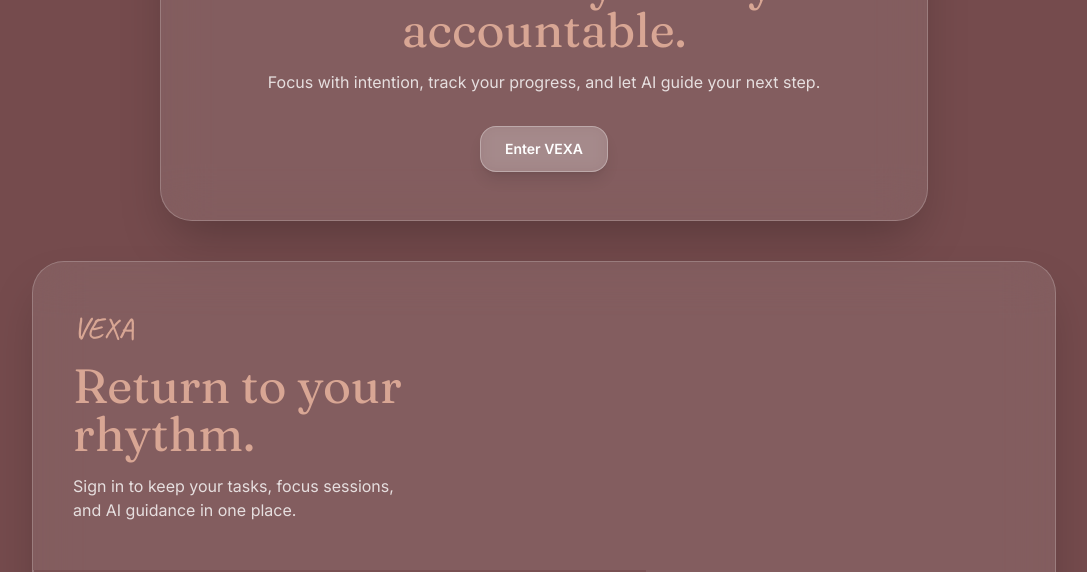
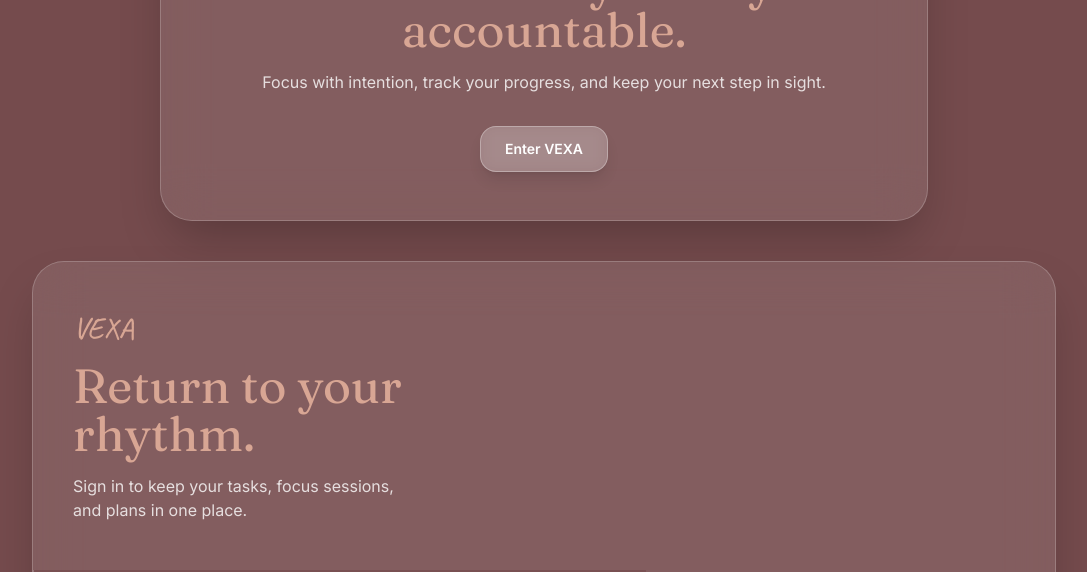
Before and after one commit to veda-pacharla060810/vexa, a React (Vite) app: page / in a window 1280 px wide. Both pictures are taken after a click on the button "Enter VEXA". Shown: the part 179-751 px from the top of the page, without its empty margins (96-1183 px from the left). Built offline with nearby package versions, Linux system fonts and the light colour scheme; no server answers; the HTML template or start-up script is replaced by a standard one.

Commit message:
Remove AI branding from user-facing text

```diff
--- a/src/App.tsx
+++ b/src/App.tsx
@@ -35,7 +35,7 @@ function AppContent() {
           <div className="font-hand text-4xl text-[#D8A694]">VEXA</div>
           <h1 className="mt-4 font-serif text-4xl leading-tight sm:text-5xl">A calmer way to stay accountable.</h1>
           <p className="mt-4 max-w-xl font-sans text-base text-white/80">
-            Focus with intention, track your progress, and let AI guide your next step.
+            Focus with intention, track your progress, and keep your next step in sight.
           </p>
 
           <button
--- a/src/pages/AuthPage.tsx
+++ b/src/pages/AuthPage.tsx
@@ -57,7 +57,7 @@ function AuthPage({ onAuthenticated }: AuthPageProps) {
           </h1>
           <p className="mt-4 max-w-md font-sans text-sm text-white/80 sm:text-base">
             {mode === 'login'
-              ? 'Sign in to keep your tasks, focus sessions, and AI guidance in one place.'
+              ? 'Sign in to keep your tasks, focus sessions, and plans in one place.'
               : 'Start with a simple account and bring your plans into focus.'}
           </p>
         </div>
--- a/src/pages/Dashboard.tsx
+++ b/src/pages/Dashboard.tsx
@@ -428,7 +428,7 @@ function Dashboard() {
     const maxFocusDay = focusValues.reduce((bestIndex, value, index, values) => (value > values[bestIndex] ? index : bestIndex), 0)
     const maxTaskDay = taskValues.reduce((bestIndex, value, index, values) => (value > values[bestIndex] ? index : bestIndex), 0)
 
-    // TODO: replace with real Claude-generated insight once AI Command Center is built.
+    // TODO: replace with a richer insight engine once the command center is expanded.
     if (focusValues[maxFocusDay] > 0 || taskValues[maxTaskDay] > 0) {
       setAnalyticsInsight(`Your strongest stretch was ${labels[maxFocusDay]} with ${focusValues[maxFocusDay]} focus minutes and ${taskValues[maxTaskDay]} completed tasks, which is a good sign that planning tomorrow's work helps the day feel lighter.`)
     } else {
@@ -798,7 +798,7 @@ function Dashboard() {
       summaryParts.push('A small win would make tomorrow feel easier.')
     }
 
-    // TODO: replace with real Claude-generated summary once AI Command Center is built.
+    // TODO: replace with a richer summary engine once the command center is expanded.
     const aiSummary = summaryParts.join(' ')
 
     const payload = {
```
Also changed, not shown: 2 other files (tests, documents, lock files or other folders).
